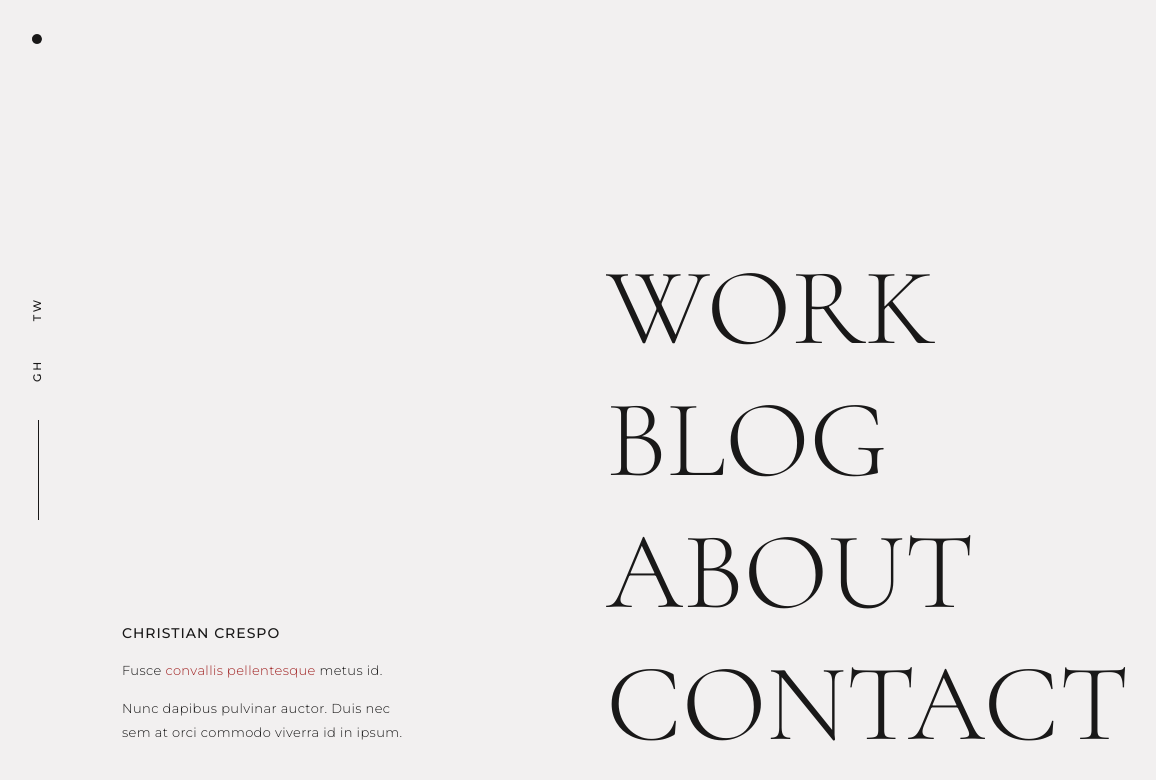
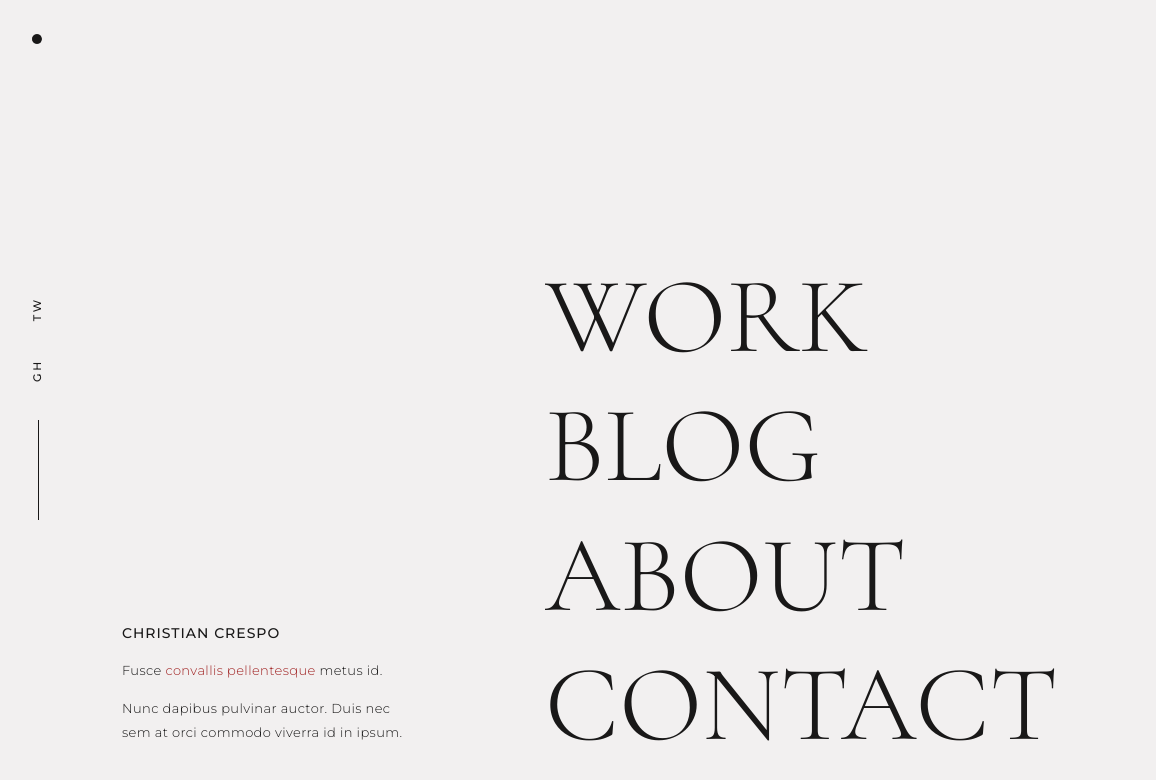
Before and after one commit to chris-crespo/portfolio, a website with bundled scripts: page index.html in a window 1536 px wide. Shown: the whole page, without its empty margins (4-1160 px from the left). Built offline with nearby package versions, Linux system fonts and the light colour scheme.

Commit message:
Change styles

```diff
--- a/styles/common.css
+++ b/styles/common.css
@@ -475,7 +475,7 @@
     .description {
         align-self: flex-end;
         flex-basis: 300px;
-        margin-right: 15%;
+        margin-right: 10%;
         margin-bottom: 26px;
     }
 
@@ -486,7 +486,7 @@
     }
 
     .menu a {
-        font-size: 110px;
+        font-size: 100px;
         line-height: 1.2em;
     }
 
@@ -513,6 +513,10 @@
 
     main:not(.contact) {
         bottom: 0;
+    }
+
+    .menu a {
+        font-size: 108px;
     }
 }
 
--- a/styles/reset.css
+++ b/styles/reset.css
@@ -2,6 +2,7 @@
     margin: 0;
     padding: 0;
     line-height: 1em;
+    scrollbar-color: var(--input-border) transparent;
 }
 
 a {
@@ -22,3 +23,7 @@
 textarea {
     resize: none;
 }
+
+::-webkit-scrollbar {
+    background-color: transparent;
+}
```
